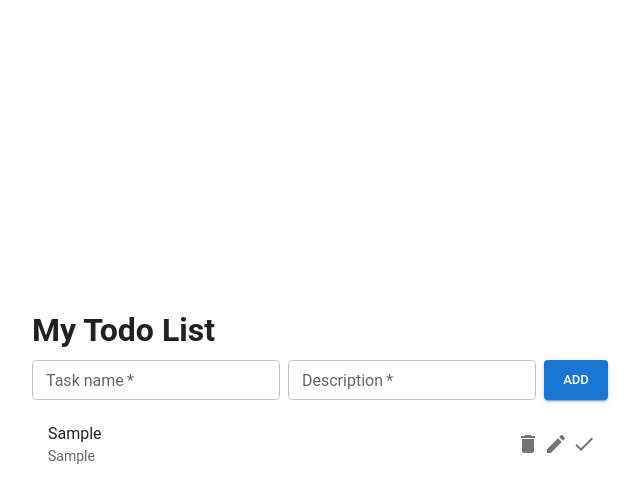
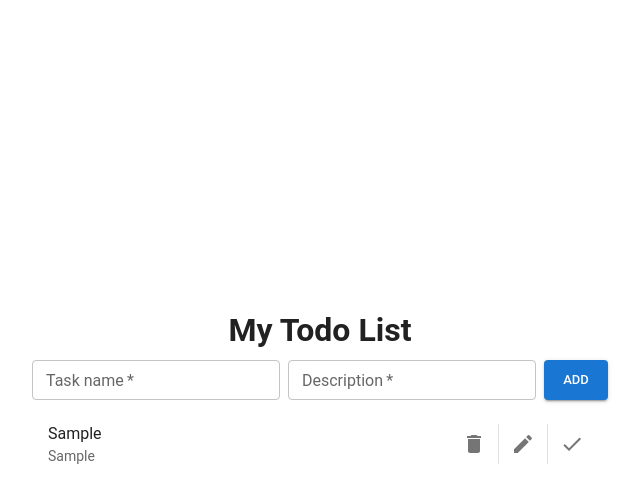
Before and after one commit to kbastow/todo-app, a React (Vite) app: page / in a window 1280 px wide. Both pictures are taken after typing "Sample", "Sample" into the empty fields and a click on the button "ADD". Shown: the top 502 px of the page, without its empty margins (320-960 px from the left). Built offline with nearby package versions, Linux system fonts and the light colour scheme.

Commit message:
adding required property to TextFields on first input and on editing. Moving ListItemSecondaryAction into a Stack with added layout updates.

```diff
--- a/src/components/TodoList.tsx
+++ b/src/components/TodoList.tsx
@@ -5,7 +5,8 @@ import {
   IconButton,
   ListItemSecondaryAction,
   TextField,
-  Box,
+  Stack,
+  Divider,
 } from "@mui/material";
 import StyledListItem from "../styles/StyledListItem";
 import StyledForm from "../styles/StyledForm";
@@ -61,6 +62,7 @@ const TodoList: React.FC<TodoListProps> = ({
                 variant="outlined"
                 size="small"
                 label="Name"
+                required
               />
               <TextField
                 fullWidth
@@ -69,12 +71,11 @@ const TodoList: React.FC<TodoListProps> = ({
                 variant="outlined"
                 size="small"
                 label="Description"
+                required
               />
-              <Box sx={{ display: "flex", justifyContent: "flex-end", gap: 1 }}>
               <IconButton type="submit" color="primary">
                 <Save />
               </IconButton>
-              </Box>
             </StyledForm>
           ) : (
             <>
@@ -86,6 +87,11 @@ const TodoList: React.FC<TodoListProps> = ({
                 }}
               />
               <ListItemSecondaryAction>
+                <Stack
+                  direction="row"
+                  divider={<Divider orientation="vertical" flexItem />}
+                  spacing={1}
+                >
                   <IconButton
                     edge="end"
                     onClick={() => {
@@ -110,6 +116,7 @@ const TodoList: React.FC<TodoListProps> = ({
                   >
                     <Check />
                   </IconButton>
+                </Stack>
               </ListItemSecondaryAction>
             </>
           )}
--- a/src/theme.ts
+++ b/src/theme.ts
@@ -14,6 +14,7 @@ const theme = createTheme({
     h1: {
       fontWeight: 600,
       fontSize: "2rem",
+      textAlign: "center"
     },
   },
   spacing: 4,
```
Lines whose indentation alone changed are shown as unchanged.
